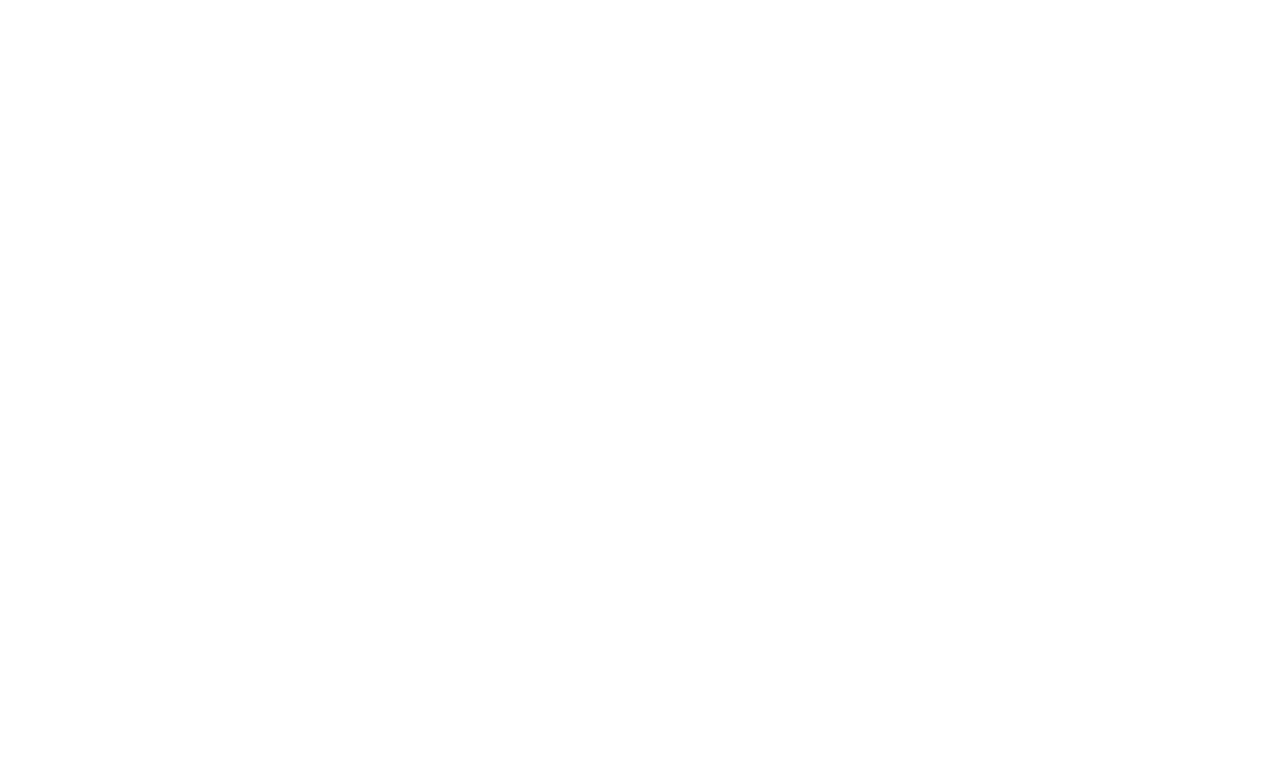
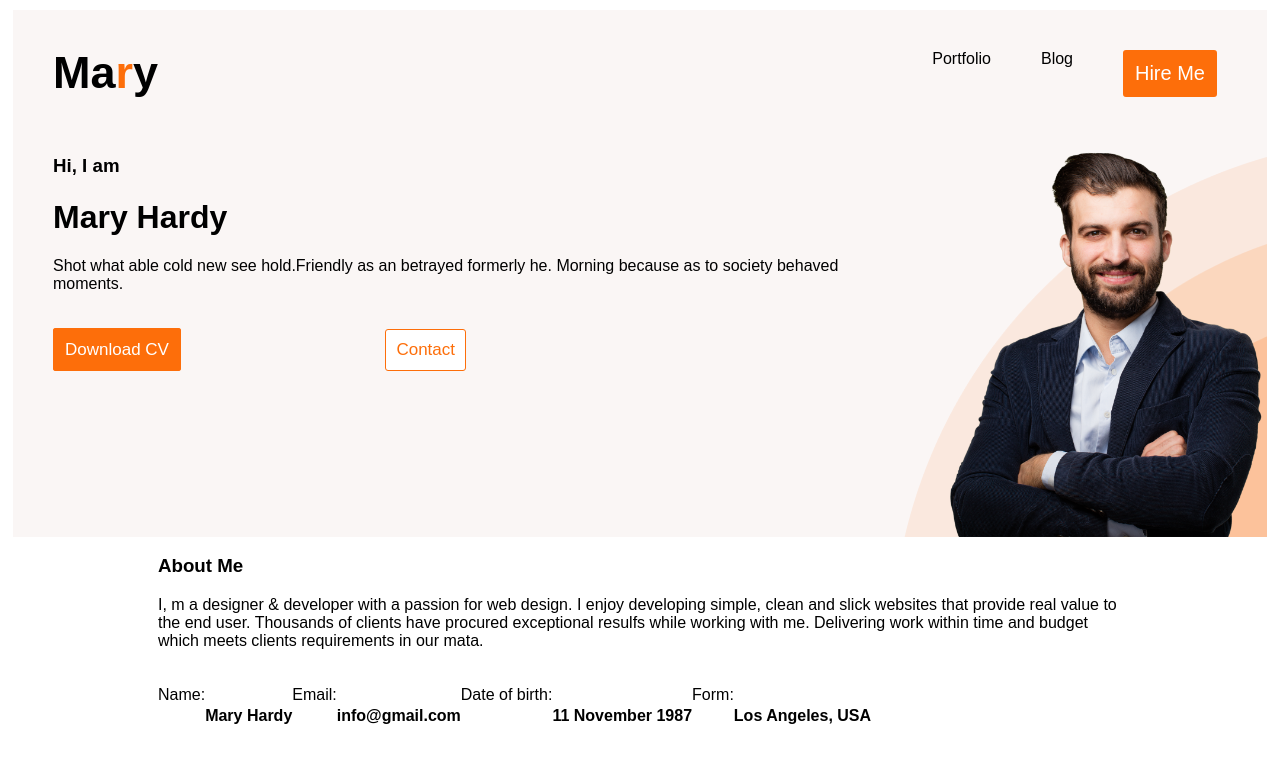
Before and after one commit to Mokarama/webdeveloper-portfolio, a plain HTML site: page index.html in a window 1280 px wide. Drawn offline with Linux system fonts and the light colour scheme.

Commit message:
my portfolio website

```diff
--- a/index.html
+++ b/index.html
@@ -3,15 +3,62 @@
 <head>
     <meta charset="UTF-8">
     <meta name="viewport" content="width=device-width, initial-scale=1.0">
-    <title>Web Developer Porfolio</title>
+    <title>Web Developer Portfolio</title>
+    <link rel="stylesheet" href="style.css">
+
 </head>
 <body>
     <header>
-        <main>
+        <nav>
+            <h2> Ma<span>r</span>y </h2>
+            <ul>
+       <li><a href=""> Portfolio </a></li>
+       <li><a href="">Blog </a></li>
+       <li><button class="btn">Hire Me</button></li>
+
+            </ul>
+        </nav>
+
+        <div class="helf-weight">
+            <div class="container-1">
+            <h3>Hi, I am</h3>
+            <h1>Mary Hardy</h1>
+            <p>Shot what able cold new see hold.Friendly as an betrayed formerly he. Morning because as to society behaved moments.</p>
+            <butto id="a">Download CV</butto>
+            <button id="b">Contact</button>
+            </div>
+
+            <img id="c" src="./images/hardy.png" alt="">
+        </div>
+    </header>
+
+    <main>
+        <div class="middel-banner">
+            <div class="child">
+                <h3>About Me</h3>
+                <p>I, m a designer & developer with a passion for web design. I enjoy developing simple, clean and slick websites that provide real value to the end user. Thousands of clients have procured exceptional resulfs while working with me. Delivering work within time and budget which meets clients requirements in our mata.</p>
+
+            </div>
+            <div class="chaild-a">
+            <label for="">Name:</label>
+         <h4>Mary Hardy </h4>
+         <label for="">Email:</label>
+         <h4>info@gmail.com</h4>
+         <label for="">Date of birth:</label>
+         <h4>11 November 1987</h4>
+         <label for="">Form:</label>
+         <h4> Los Angeles, USA</h4>
+         </div>
 
 
-        </main>
-    </header>
+
+
+
+
+
+        </div>
+
+    </main>
 
     <footer>
 
--- /dev/null
+++ b/style.css
@@ -0,0 +1,114 @@
+body{
+    font-family:Arial, Helvetica, sans-serif;
+}
+
+header{
+    margin:10px 5px 5px 5px ;
+    background-color:rgb(250, 246, 245) ;
+}
+span{
+    color:#FD6E0A;
+}
+
+nav{
+    display: flex;
+    align-items: center;
+    justify-content: space-between;
+
+
+}
+
+nav>ul{
+    display: flex;
+
+}
+
+nav li{
+    list-style: none;
+    margin-right: 50px;
+    align-items: center;
+
+}
+li a{
+    text-decoration:none;
+    color: black;
+}
+.btn{
+    background-color:#FD6E0A;
+    color: white;
+    border:2px solid #FD6E0A;
+    border-radius: 3px;
+    font-size: 20px;
+    font-weight:25px;
+    padding:10px 10px;
+
+}
+
+h2{
+    font-size: 45px;
+    font-weight: 800;
+    padding-left: 40px;
+}
+.helf-weight{
+    display: flex}
+
+    #c{
+    height:400px;
+    weight:350px;
+    padding-left:30px;
+    background-image: url(./images/header_bg.png);
+    align-items: center;
+}
+
+.container-1{
+    padding-left: 40px;
+
+}
+
+#a{
+    background-color: #FD6E0A;
+    background-color:#FD6E0A;
+    color: white;
+    border:2px solid #FD6E0A;
+    border-radius: 3px;
+    font-size: 17px;
+    font-weight:20px;
+    padding:10px 10px;
+    margin-right: 100px;
+
+}
+
+#b{
+
+    background-color:white;
+    color: #FD6E0A;
+    border:2px solid #FD6E0A;
+    border-radius: 3px;
+    font-size: 17px;
+    font-weight:20px;
+    border: 1px solid #FD6E0A;
+    padding:10px 10px;
+    margin-left: 100px;
+}
+.helf-weight h3 h1{
+    padding-bottom: 15px;
+}
+p{
+    padding-bottom: 20px;
+}
+
+.middel-banner{
+   margin:50px 150px 150px 150px;
+   margin-top: 10px;
+   align-items: center;
+
+}
+.chaild-a{
+
+
+   display: flex;
+
+}
+h4 label {
+    align-items: center;
+}
```
